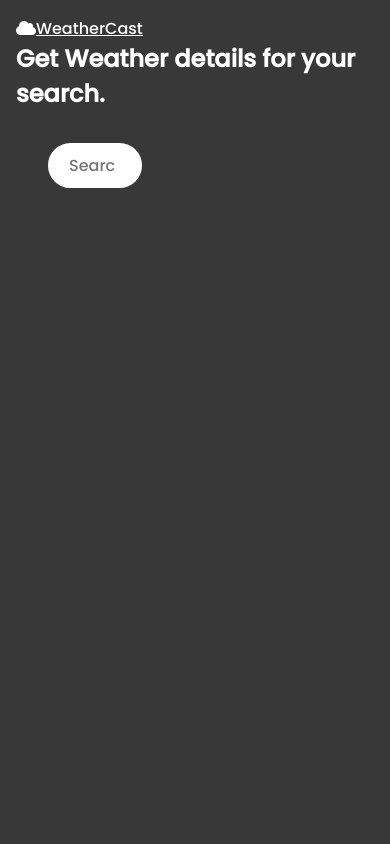
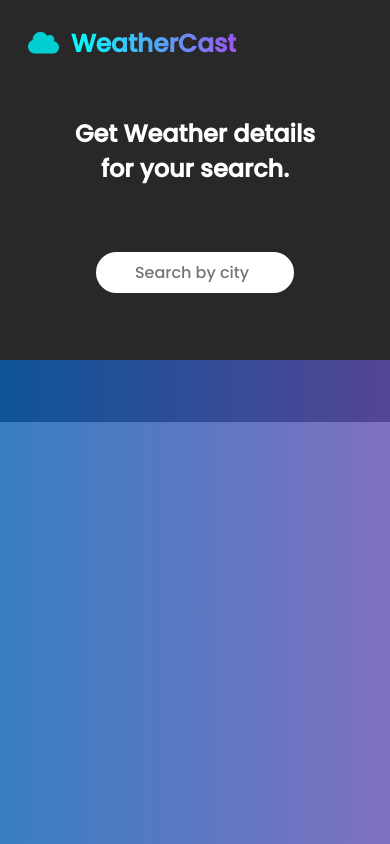
Before and after one commit to abhishekY2401/weather-app, a React (Create React App) app: page / in a window 390 px wide. Built offline with nearby package versions, Linux system fonts and the light colour scheme.

Commit message:
changed the style of webpage

```diff
--- a/src/index.css
+++ b/src/index.css
@@ -9,19 +9,43 @@ body {
   font-family: "Poppins", sans-serif;
 }
 
+.main-head {
+  margin: 0;
+  padding: 0;
+  width: 100vw;
+}
+
 .container {
   margin: 0;
   padding: 0;
   position: absolute;
-  height: 100vh;
+  height: 50vh;
   width: 100vw;
-  background-color: #383838;
+  background-color: #282828;
+}
+
+.nav-bar {
+  display: flex;
+  align-items: center;
+}
+
+.heading {
+  background: linear-gradient(to right, #00ffff, #9c56f1);
+  -webkit-background-clip: text;
+  -webkit-text-fill-color: transparent;
+  font-size: 1.55em;
+  font-weight: 600;
+}
+
+.head-2 {
+  text-align: center;
+  margin: 2em;
 }
 
 .bg-img {
   position: fixed;
-  background-position: center;
-  background-size: cover;
+  /* background-position: center;
+  background-size: cover; */
   width: 100%;
   height: 100vh;
 }
@@ -31,15 +55,16 @@ main {
 }
 
 input {
+  display: block;
   border: 2px solid #fff;
   border-radius: 30px;
   background-color: white;
-  width: 24vw;
   padding: 8px 10px 8px 15px;
   font-size: 1rem;
   color: #282828;
   font-family: "Poppins", sans-serif;
-  margin: 2rem;
+  margin: 4em auto;
+  text-align: center;
   position: relative;
 }
 
@@ -51,13 +76,23 @@ main > input::placeholder {
   padding-left: 4px;
 }
 
+.weat-data {
+  background-image: linear-gradient(to right, rgba(6, 95, 179, 0.8), rgba(95, 77, 177, 0.8));
+  display: flex;
+  justify-content: space-between;
+  margin: 22.5em auto;
+  position: fixed;
+  width: 100%;
+  height: 100vh;
+}
+
 .time {
-  transform: translate(40vw, 10%);
   background-color: rgb(1, 4, 17);
-  position: absolute;
+  position: relative;
   border-radius: 25px;
   z-index: 100;
-  width: 22vw;
+  width: 20vw;
+  margin: 2em auto;
   height: 40vh;
 }
 
@@ -68,19 +103,26 @@ main > input::placeholder {
 }
 
 .weather {
-  transform: translate(70vw, 10%);
+  margin: 2em auto;
   position: relative;
   align-items: center;
   padding: 10px;
   border-radius: 25px;
-  background-image: linear-gradient(rgb(66, 83, 156), rgb(29, 65, 223));
+  background-image: linear-gradient(rgb(66 68 156), rgb(223 29 29 / 86%));;
   z-index: 100;
-  width: 22vw;
+  width: 20vw;
   height: 40vh;
 }
 
 .weather p {
   font-size: 1.6em;
+}
+
+.fa-cloud {
+  margin-top: 0.2rem;
+  padding: 12px;
+  font-size: 1.55rem;
+  color: darkturquoise;
 }
 
 .fa-map-marker-alt {
@@ -103,11 +145,31 @@ main > input::placeholder {
 }
 
 .err {
+  margin: 4em auto;
+  width: 30vw;
+  height: 20vh;
+  text-align: center;
+  background-color: white;
+  border: 4px solid white;
+  border-radius: 10px;
+  padding: 1rem;
+}
+
+.no-match {
   font-size: 1.5rem;
   color: rgb(26, 199, 78);
-  text-align: center;
 }
 
-.err > span {
+.no-match > span {
   font-size: 1.15rem;
+  color: #282828;
 }
+
+/* Mobile Dimensions */
+
+@media only screen and (max-width: 600px) {
+  input {
+    width: 52vw;
+    border: 2px solid #282828;
+  }
+}
```
